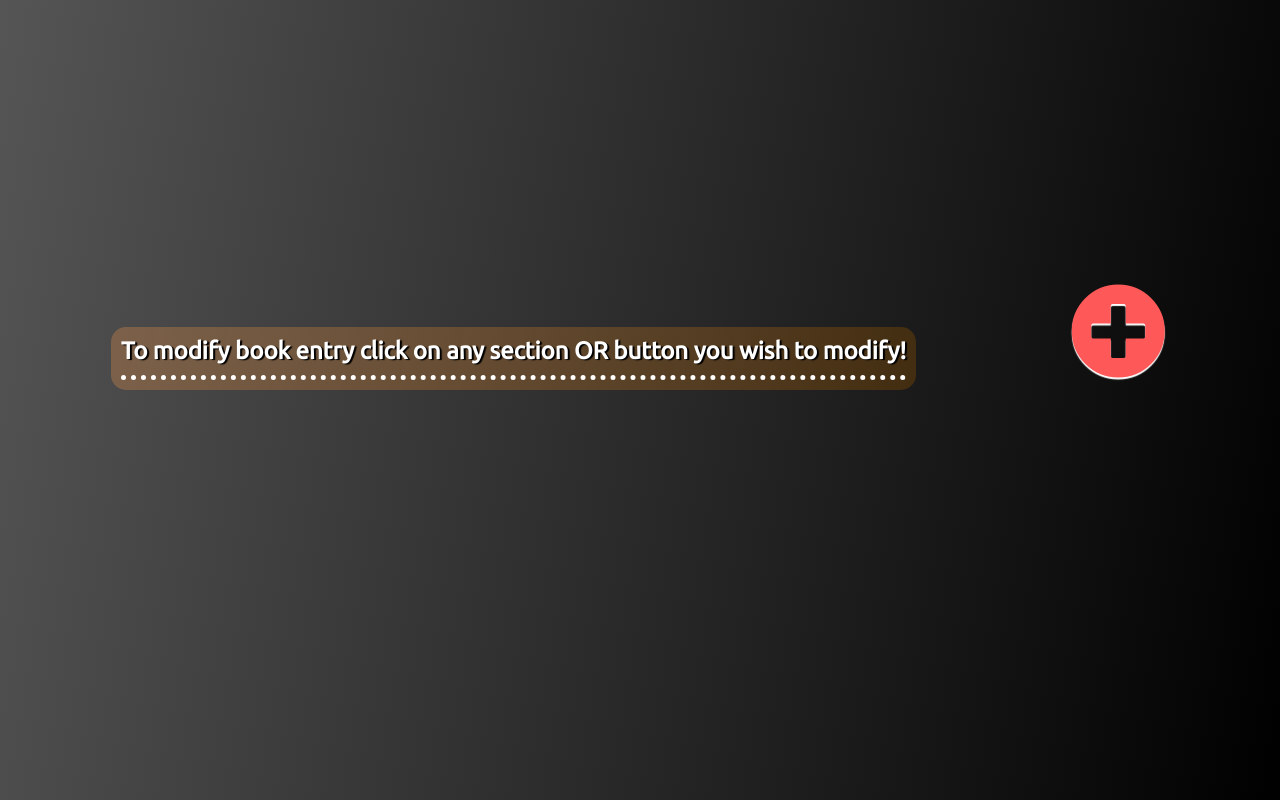
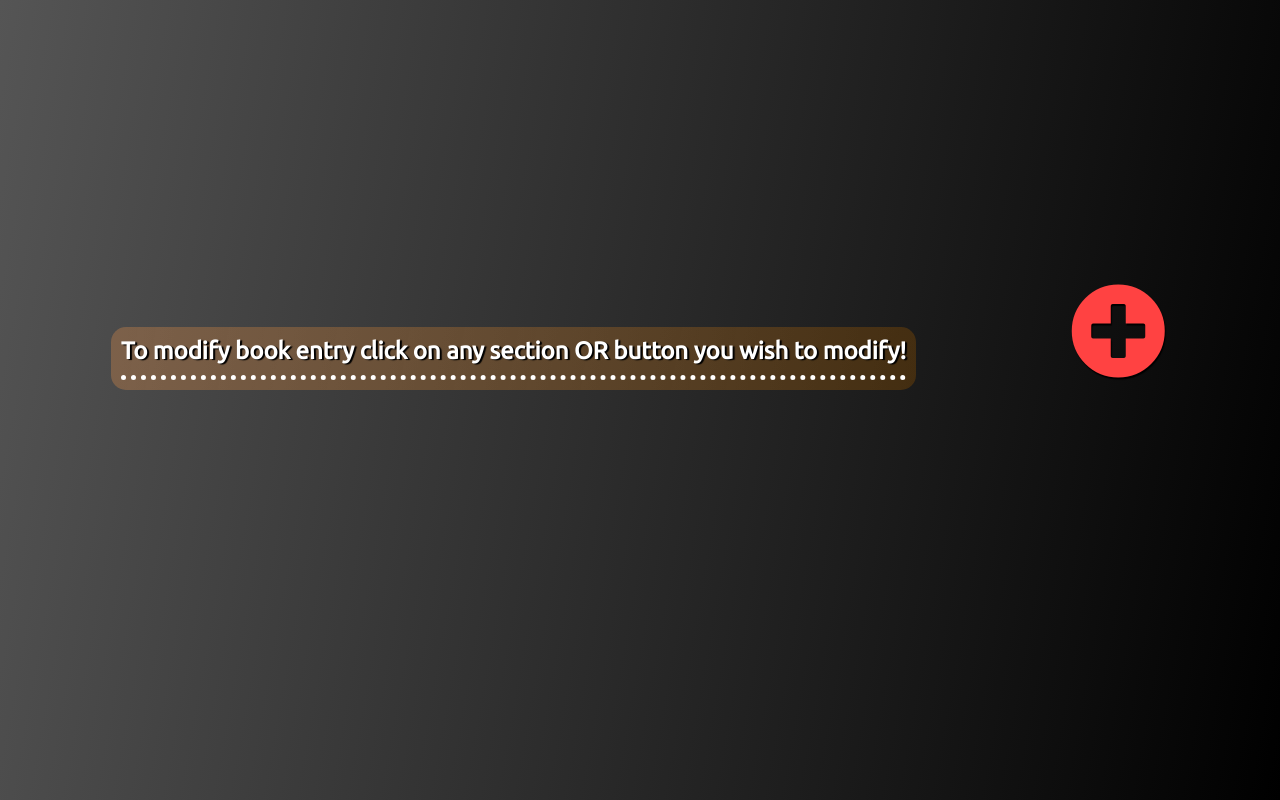
Before and after one commit to lavaxcii/JS-Pro4-Library, a plain HTML site: page index.html in a window 1280 px wide. Shown: the top 800 px of the page. Drawn offline with Linux system fonts and the light colour scheme.

Commit message:
Add some styling touches

```diff
--- a/styleLib.css
+++ b/styleLib.css
@@ -44,8 +44,8 @@ body {
 
 .fa-plus-circle {
   font-size: 6rem;
-  color: rgb(255, 88, 88);
-  text-shadow: 0px 2px 1px rgb(255, 255, 255);
+  color: rgb(255, 66, 66);
+  text-shadow: 1px 2px 1px rgb(0, 0, 0);
 }
 
 .addBookButton {
@@ -214,7 +214,6 @@ p {
   cursor: pointer;
   text-shadow: 1px 2px 2px white;
   box-shadow: 0px 0px 10px 5px red;
-
 }
 
 .bookButtons0,
```
